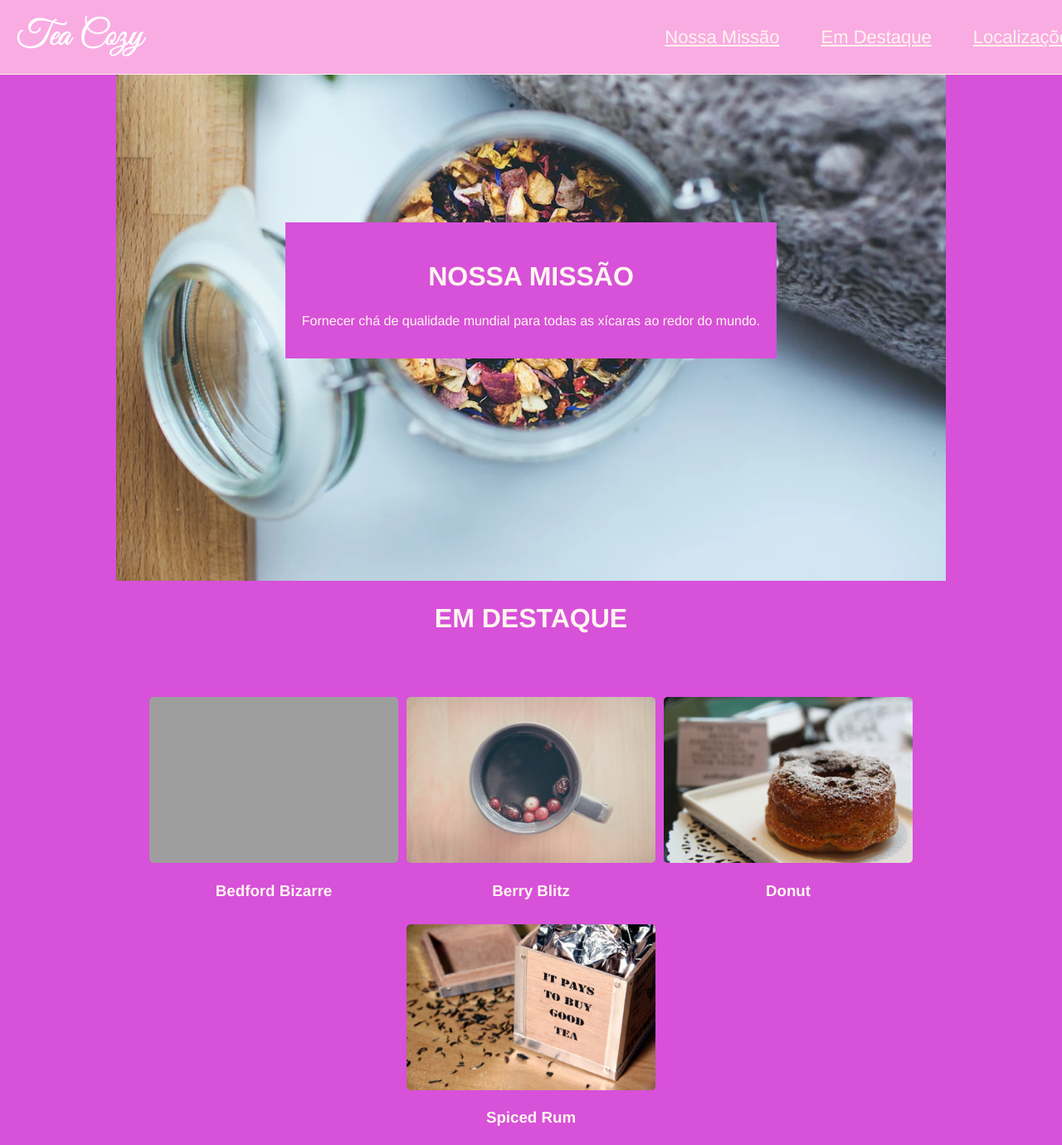
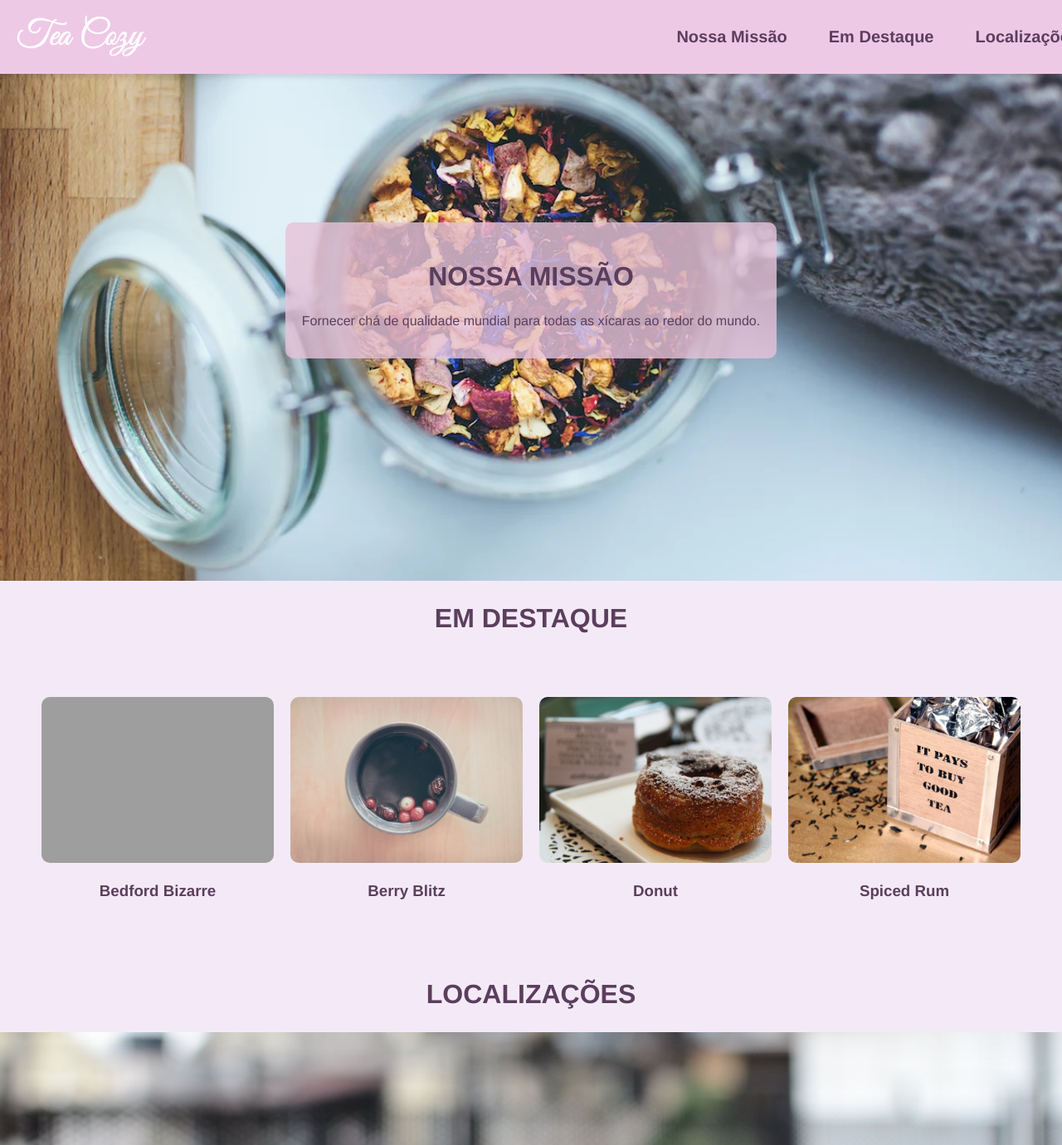
Before and after one commit to gabrielzaca/aweb, a plain HTML site: page cha_aconchegante/index.html in a window 1280 px wide. Shown: the top 1380 px of the page at 83% size. Drawn offline with Linux system fonts and the light colour scheme; grey boxes are pictures that could not be loaded; files whose address does not match are found by name.

Commit message:
Update style.css

```diff
--- a/cha_aconchegante/style.css
+++ b/cha_aconchegante/style.css
@@ -1,24 +1,33 @@
+/* Paleta de Cores */
+:root {
+    --cor-primaria: #F4EAF7; /* Lavanda clara (60%) */
+    --cor-secundaria: #EEC9E6; /* Rosa pastel (30%) */
+    --cor-destaque: #D8A7CA; /* Lilás intenso (10%) */
+    --texto: #5B3E5D; /* Roxo suave para textos */
+}
+
 body {
     font-family: Helvetica, sans-serif;
-    color: seashell;
-    background-color: rgb(215, 81, 217);
+    color: var(--texto);
+    background-color: var(--cor-primaria);
     text-align: center;
     margin: 0;
     padding: 0;
 }
 
+/* Cabeçalho */
 header {
     display: flex;
     justify-content: space-between;
     align-items: center;
     padding: 10px 20px;
-    border-bottom: 1px solid seashell;
-    background-color: rgb(249, 172, 226);
+    background-color: var(--cor-secundaria);
     position: fixed;
     width: 100%;
     top: 0;
     z-index: 1000;
     height: 69px;
+    box-shadow: 0 4px 6px rgba(0, 0, 0, 0.1);
 }
 
 .logo img {
@@ -34,11 +43,18 @@ nav ul {
 }
 
 nav a {
-    color: seashell;
-    text-decoration: underline;
-    font-size: 22px;
+    color: var(--texto);
+    text-decoration: none;
+    font-size: 20px;
+    font-weight: bold;
+    transition: 0.3s;
 }
 
+nav a:hover {
+    color: var(--cor-destaque);
+}
+
+/* Seção Missão */
 .banner {
     background: url('img-mission-background.webp') center/cover no-repeat;
     height: 700px;
@@ -46,39 +62,49 @@ nav a {
     align-items: center;
     justify-content: center;
     text-align: center;
-    width: 1000px;
+    width: 100%;
     margin: 0 auto;
+    position: relative;
 }
 
 .overlay {
-    background-color: rgb(215, 81, 217);
+    background-color: rgba(232, 194, 217, 0.8);
     padding: 20px;
+    border-radius: 10px;
 }
 
 h2 {
     font-size: 32px;
     text-transform: uppercase;
+    color: var(--texto);
 }
 
-h4 {
-    font-size: 22px;
+h3 {
+    color: var(--texto);
 }
 
+/* Galeria de Produtos */
 .product-gallery {
     display: flex;
     justify-content: center;
-    gap: 10px;
+    gap: 20px;
     flex-wrap: wrap;
     padding: 50px;
 }
 
 .product img {
-    width: 300px;
+    width: 280px;
     height: 200px;
     object-fit: cover;
-    border-radius: 5px;
+    border-radius: 10px;
+    transition: transform 0.3s;
 }
 
+.product img:hover {
+    transform: scale(1.05);
+}
+
+/* Seção Localizações */
 .locations-container {
     display: flex;
     justify-content: center;
@@ -92,21 +118,14 @@ h4 {
 .location {
     background-color: rgba(236, 105, 208, 0.8);
     padding: 20px;
-    border-radius: 5px;
+    border-radius: 10px;
     width: 300px;
     opacity: 1;
 }
 
+/* Rodapé */
 footer {
     padding: 20px;
-    background-color: rgb(238, 187, 247);
+    background-color: var(--cor-secundaria);
+    font-size: 14px;
 }
-
-footer h5 {
-    font-size: 15px;
-}
-
-footer p {
-    text-align: left;
-    font-size: 12px;
-}
```
